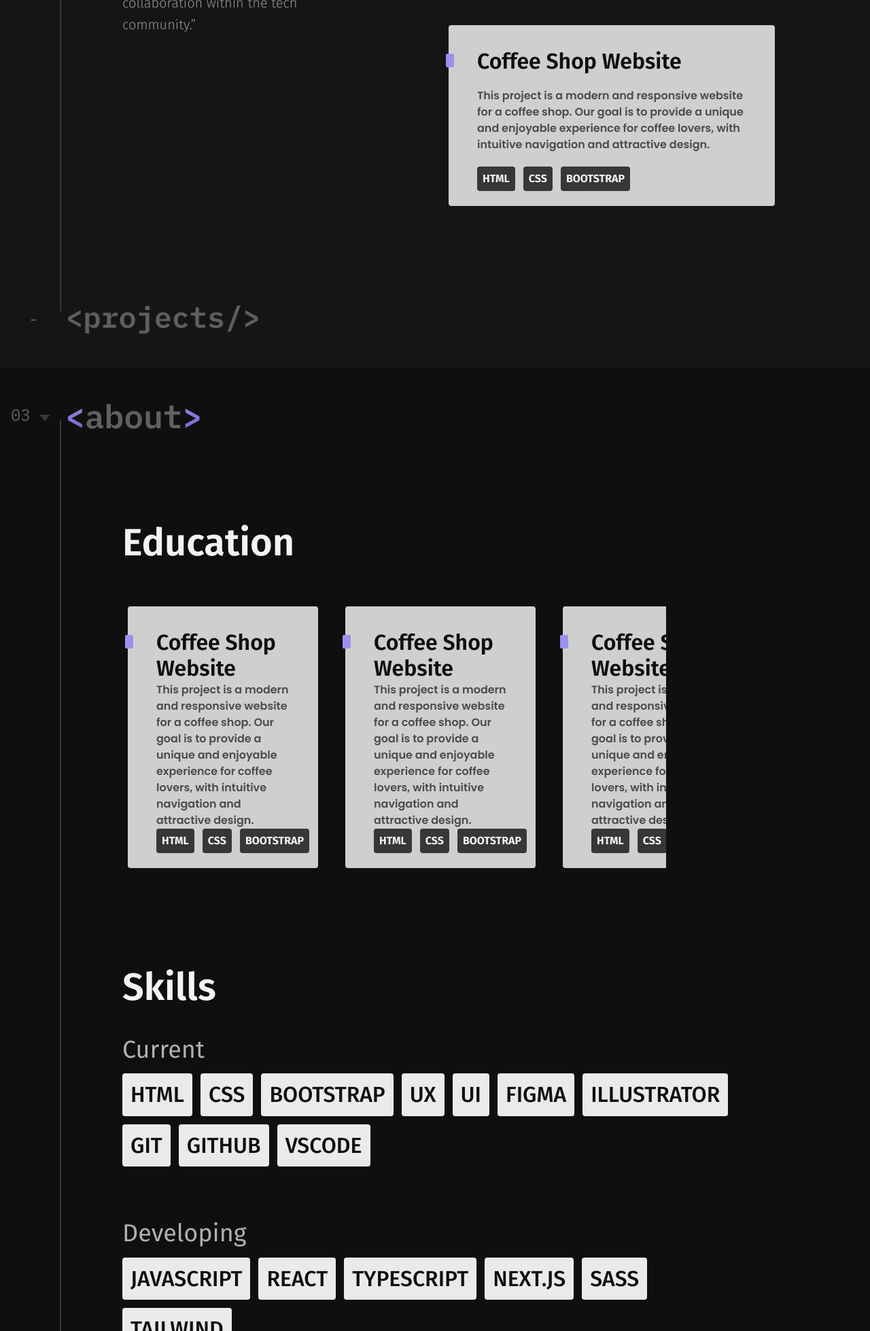
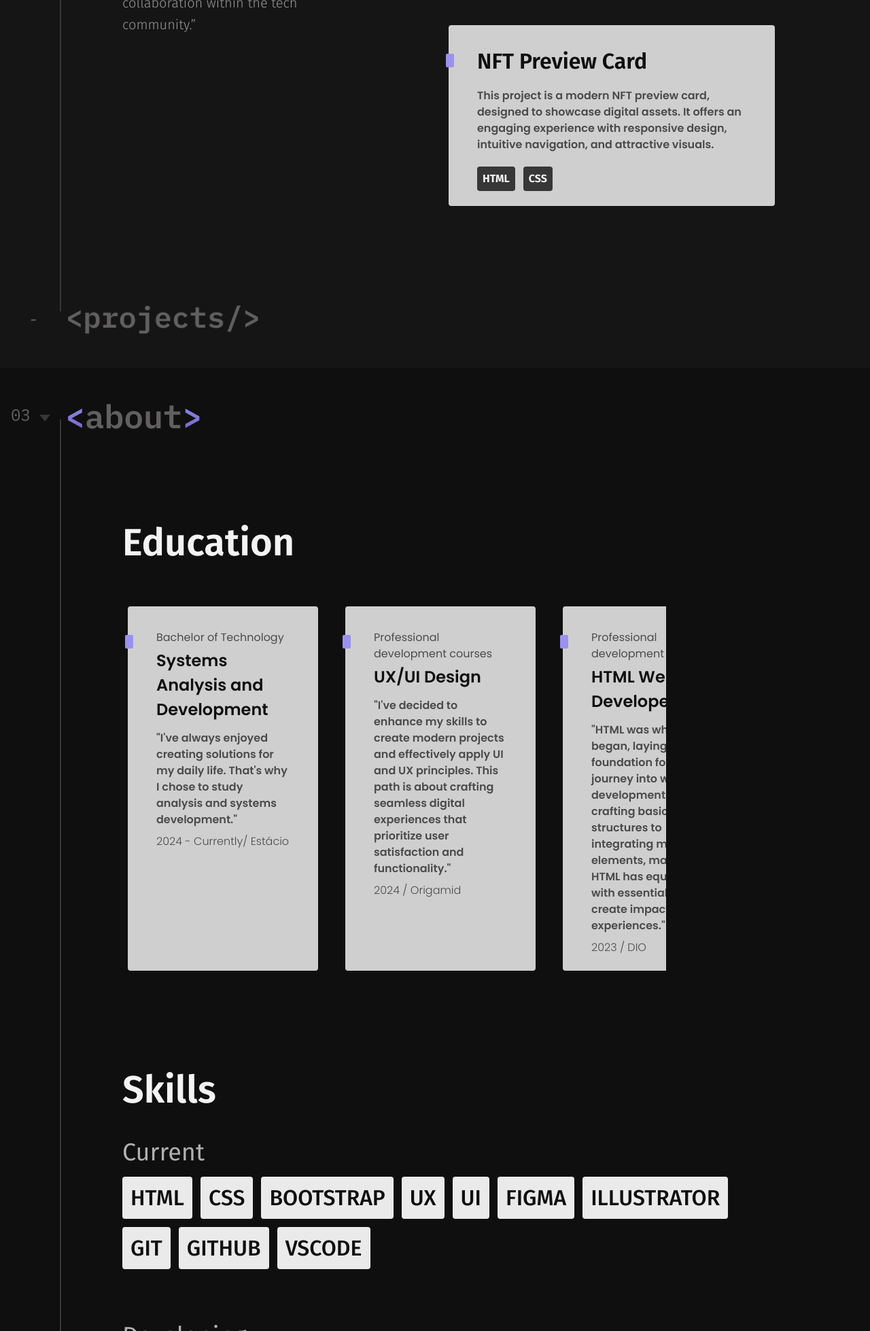
Before and after one commit to GunnarOliveira/its-me-project, a plain HTML site: page index.html in a window 1280 px wide. Shown: the part 1671-3629 px from the top of the page at 68% size. Drawn offline with Linux system fonts and the light colour scheme.

Commit message:
New Features

```diff
--- a/index.html
+++ b/index.html
@@ -53,14 +53,14 @@
           </div>
           <article class="projects__content">
             <h2 class="font-01-xl-me neutral-color-05">
-              <a href="">
+              <a href="https://github.com/GunnarOliveira/">
                 "<span>Hello</span> and welcome!
                 <span>Come take a look</span> at my <span>GitHub</span>."
               </a>
             </h2>
             <div class="github-content">
               <h3 class="github__link font-01-sm-smb neutral-color-05">
-                <a href="">
+                <a href="https://github.com/GunnarOliveira/">
                   <img
                     src="./assets/images/logo--github-1.png"
                     alt="GitHub Icon"
@@ -76,7 +76,24 @@
           </article>
           <section class="projects__cards">
             <div class="card">
-              <a href="">
+              <a href="https://gunnaroliveira.github.io/Bikcraft-Project/">
+                <h3 class="font-01-m-smb neutral-color-01">Bikcraft</h3>
+                <p class="font-02-m-smb">
+                  Modern, responsive bike shop called Bikcraft, created as the
+                  final project for the HTML and CSS course on Origamid. It
+                  offers a unique experience for bike enthusiasts
+                </p>
+                <div class="card__badges-container">
+                  <div class="card__badges">HTML</div>
+                  <div class="card__badges">CSS</div>
+                  <div class="card__badges">JAVASCRIPT</div>
+                </div>
+              </a>
+            </div>
+            <div class="card">
+              <a
+                href="https://gunnaroliveira.github.io/PROJETO-COFFEE-SHOP-BOOTSTRAP/#"
+              >
                 <h3 class="font-01-m-smb neutral-color-01">
                   Coffee Shop Website
                 </h3>
@@ -94,38 +111,19 @@
               </a>
             </div>
             <div class="card">
-              <a href="">
-                <h3 class="font-01-m-smb neutral-color-01">
-                  Coffee Shop Website
-                </h3>
+              <a
+                href="https://gunnaroliveira.github.io/nft-preview-card-component/"
+              >
+                <h3 class="font-01-m-smb neutral-color-01">NFT Preview Card</h3>
                 <p class="font-02-m-smb">
-                  This project is a modern and responsive website for a coffee
-                  shop. Our goal is to provide a unique and enjoyable experience
-                  for coffee lovers, with intuitive navigation and attractive
-                  design.
+                  This project is a modern NFT preview card, designed to
+                  showcase digital assets. It offers an engaging experience with
+                  responsive design, intuitive navigation, and attractive
+                  visuals.
                 </p>
                 <div class="card__badges-container">
                   <div class="card__badges">HTML</div>
                   <div class="card__badges">CSS</div>
-                  <div class="card__badges">BOOTSTRAP</div>
-                </div>
-              </a>
-            </div>
-            <div class="card">
-              <a href="">
-                <h3 class="font-01-m-smb neutral-color-01">
-                  Coffee Shop Website
-                </h3>
-                <p class="font-02-m-smb">
-                  This project is a modern and responsive website for a coffee
-                  shop. Our goal is to provide a unique and enjoyable experience
-                  for coffee lovers, with intuitive navigation and attractive
-                  design.
-                </p>
-                <div class="card__badges-container">
-                  <div class="card__badges">HTML</div>
-                  <div class="card__badges">CSS</div>
-                  <div class="card__badges">BOOTSTRAP</div>
                 </div>
               </a>
             </div>
@@ -147,75 +145,76 @@
             <h2 class="font-01-xl-smb neutral-color-01">Education</h2>
             <div class="about-cards">
               <div class="card">
-                <a href="">
-                  <h3 class="font-01-m-smb neutral-color-01">
-                    Coffee Shop Website
+                <a
+                  href="https://estacio.br/cursos/graduacao/analise-e-desenvolvimento-de-sistemas"
+                >
+                  <p class="first-p font-02-m neutral-color-10">
+                    Bachelor of Technology
+                  </p>
+                  <h3 class="font-02-lg-smb neutral-color-11">
+                    Systems Analysis and Development
                   </h3>
-                  <p class="font-02-m-smb">
-                    This project is a modern and responsive website for a coffee
-                    shop. Our goal is to provide a unique and enjoyable
-                    experience for coffee lovers, with intuitive navigation and
-                    attractive design.
+                  <p class="main-p font-02-m-smb neutral-color-10">
+                    "I've always enjoyed creating solutions for my daily life.
+                    That's why I chose to study analysis and systems
+                    development."
                   </p>
-                  <div class="card__badges-container">
-                    <div class="card__badges">HTML</div>
-                    <div class="card__badges">CSS</div>
-                    <div class="card__badges">BOOTSTRAP</div>
-                  </div>
+                  <p class="last-p font-02-m-l neutral-color-10">
+                    2024 - Currently/ Estácio
+                  </p>
                 </a>
               </div>
               <div class="card">
                 <a href="">
-                  <h3 class="font-01-m-smb neutral-color-01">
-                    Coffee Shop Website
-                  </h3>
-                  <p class="font-02-m-smb">
-                    This project is a modern and responsive website for a coffee
-                    shop. Our goal is to provide a unique and enjoyable
-                    experience for coffee lovers, with intuitive navigation and
-                    attractive design.
+                  <p class="first-p font-02-m neutral-color-10">
+                    Professional development courses
                   </p>
-                  <div class="card__badges-container">
-                    <div class="card__badges">HTML</div>
-                    <div class="card__badges">CSS</div>
-                    <div class="card__badges">BOOTSTRAP</div>
-                  </div>
+                  <h3 class="font-02-lg-smb neutral-color-11">UX/UI Design</h3>
+                  <p class="main-p font-02-m-smb neutral-color-10">
+                    "I've decided to enhance my skills to create modern projects
+                    and effectively apply UI and UX principles. This path is
+                    about crafting seamless digital experiences that prioritize
+                    user satisfaction and functionality."
+                  </p>
+                  <p class="last-p font-02-m-l neutral-color-10">
+                    2024 / Origamid
+                  </p>
                 </a>
               </div>
               <div class="card">
                 <a href="">
-                  <h3 class="font-01-m-smb neutral-color-01">
-                    Coffee Shop Website
+                  <p class="first-p font-02-m neutral-color-10">
+                    Professional development courses
+                  </p>
+                  <h3 class="font-02-lg-smb neutral-color-11">
+                    HTML Web Developer
                   </h3>
-                  <p class="font-02-m-smb">
-                    This project is a modern and responsive website for a coffee
-                    shop. Our goal is to provide a unique and enjoyable
-                    experience for coffee lovers, with intuitive navigation and
-                    attractive design.
+                  <p class="main-p font-02-m-smb neutral-color-10">
+                    "HTML was where I began, laying the foundation for my
+                    journey into web development. From crafting basic structures
+                    to integrating multimedia elements, mastering HTML has
+                    equipped me with essential skills to create impactful web
+                    experiences."
                   </p>
-                  <div class="card__badges-container">
-                    <div class="card__badges">HTML</div>
-                    <div class="card__badges">CSS</div>
-                    <div class="card__badges">BOOTSTRAP</div>
-                  </div>
+                  <p class="last-p font-02-m-l neutral-color-10">2023 / DIO</p>
                 </a>
               </div>
               <div class="card">
                 <a href="">
-                  <h3 class="font-01-m-smb neutral-color-01">
-                    Coffee Shop Website
+                  <p class="first-p font-02-m neutral-color-10">
+                    Professional development courses
+                  </p>
+                  <h3 class="font-02-lg-smb neutral-color-11">
+                    CSS Web Developer
                   </h3>
-                  <p class="font-02-m-smb">
-                    This project is a modern and responsive website for a coffee
-                    shop. Our goal is to provide a unique and enjoyable
-                    experience for coffee lovers, with intuitive navigation and
-                    attractive design.
+                  <p class="main-p font-02-m-smb neutral-color-10">
+                    "CSS empowers me to bring creativity to life, improving both
+                    the visual appeal and functionality of websites. I find it
+                    fulfilling to witness how styling and layout techniques can
+                    elevate a project into a polished and user-friendly
+                    experience."
                   </p>
-                  <div class="card__badges-container">
-                    <div class="card__badges">HTML</div>
-                    <div class="card__badges">CSS</div>
-                    <div class="card__badges">BOOTSTRAP</div>
-                  </div>
+                  <p class="last-p font-02-m-l neutral-color-10">2024 / DIO</p>
                 </a>
               </div>
             </div>
@@ -224,25 +223,84 @@
             <h2 class="font-01-xl-smb neutral-color-01">Skills</h2>
             <h3 class="current font-01-l neutral-color-04">Current</h3>
             <div class="skills">
-              <div class="skills__badge"><a href="">HTML</a></div>
-              <div class="skills__badge"><a href="">CSS</a></div>
-              <div class="skills__badge"><a href="">BOOTSTRAP</a></div>
-              <div class="skills__badge"><a href="">UX</a></div>
-              <div class="skills__badge"><a href="">UI</a></div>
-              <div class="skills__badge"><a href="">FIGMA</a></div>
-              <div class="skills__badge"><a href="">ILLUSTRATOR</a></div>
-              <div class="skills__badge"><a href="">GIT</a></div>
-              <div class="skills__badge"><a href="">GITHUB</a></div>
-              <div class="skills__badge"><a href="">VSCODE</a></div>
+              <div class="skills__badge">
+                <a href="https://www.w3schools.com/html/">HTML</a>
+              </div>
+              <div class="skills__badge">
+                <a href="https://www.w3schools.com/css/">CSS</a>
+              </div>
+              <div class="skills__badge">
+                <a href="https://getbootstrap.com">BOOTSTRAP</a>
+              </div>
+              <div class="skills__badge">
+                <a
+                  href="https://www.interaction-design.org/literature/topics/ux-design#:~:text=User%20experience%20(UX)%20design%20is,%2C%20design%2C%20usability%20and%20function."
+                  >UX</a
+                >
+              </div>
+              <div class="skills__badge">
+                <a
+                  href="https://www.google.com/url?sa=t&rct=j&q=&esrc=s&source=web&cd=&cad=rja&uact=8&ved=2ahUKEwj53Nbg7cuLAxXBrZUCHasTOtoQFnoECCsQAQ&url=https%3A%2F%2Fwww.interaction-design.org%2Fliterature%2Ftopics%2Fui-design%3Fsrsltid%3DAfmBOopPaDEup1An-Ie95oBIPDZSAH1fQTE6nSnwA4mFrlN_x6nzS29N&usg=AOvVaw2HiCBi0Q_2DEXq-uPSX7Yy&opi=89978449"
+                  >UI</a
+                >
+              </div>
+              <div class="skills__badge">
+                <a
+                  href="https://www.google.com/url?sa=t&source=web&cd=&cad=rja&uact=8&ved=2ahUKEwjqyo_q7cuLAxX_vJUCHZqdIWsQFnoECBQQAQ&url=https%3A%2F%2Fhelp.figma.com%2Fhc%2Fen-us%2Farticles%2F14563969806359-What-is-Figma&usg=AOvVaw0heDGUNkKRlOpZHDaVpOKC&opi=89978449"
+                  >FIGMA</a
+                >
+              </div>
+              <div class="skills__badge">
+                <a
+                  href="https://www.google.com/url?sa=t&rct=j&q=&esrc=s&source=web&cd=&cad=rja&uact=8&ved=2ahUKEwidwevw7cuLAxWGqZUCHcJCCvQQFnoECCgQAQ&url=https%3A%2F%2Fwww.adobe.com%2Fproducts%2Fillustrator.html&usg=AOvVaw2Pyby7V_YWrsH0LttJYmCL&opi=89978449"
+                  >ILLUSTRATOR</a
+                >
+              </div>
+              <div class="skills__badge">
+                <a href="https://git-scm.com/video/what-is-git">GIT</a>
+              </div>
+              <div class="skills__badge">
+                <a
+                  href="https://www.google.com/url?sa=t&rct=j&q=&esrc=s&source=web&cd=&cad=rja&uact=8&ved=2ahUKEwiHx9KN7suLAxVyq5UCHRnEFdkQFnoECDIQAQ&url=https%3A%2F%2Fdocs.github.com%2Fen%2Fget-started%2Fstart-your-journey%2Fabout-github-and-git&usg=AOvVaw1uaqBz7lXioY7RWqbKGivh&opi=89978449"
+                  >GITHUB</a
+                >
+              </div>
+              <div class="skills__badge">
+                <a href="https://code.visualstudio.com">VSCODE</a>
+              </div>
             </div>
             <h3 class="current font-01-l neutral-color-04">Developing</h3>
             <div class="skills">
-              <div class="skills__badge"><a href="">JAVASCRIPT</a></div>
-              <div class="skills__badge"><a href="">REACT</a></div>
-              <div class="skills__badge"><a href="">TYPESCRIPT</a></div>
-              <div class="skills__badge"><a href="">NEXT.JS</a></div>
-              <div class="skills__badge"><a href="">SASS</a></div>
-              <div class="skills__badge"><a href="">tailwind</a></div>
+              <div class="skills__badge">
+                <a
+                  href="https://www.google.com/url?sa=t&rct=j&q=&esrc=s&source=web&cd=&cad=rja&uact=8&ved=2ahUKEwjO0IWo7suLAxWUqZUCHVt-E1YQFnoECCsQAQ&url=https%3A%2F%2Fdeveloper.mozilla.org%2Fpt-BR%2Fdocs%2FWeb%2FJavaScript&usg=AOvVaw2EYVrghf5nessdBRSy-wTF&opi=89978449"
+                  >JAVASCRIPT</a
+                >
+              </div>
+              <div class="skills__badge">
+                <a
+                  href="https://www.google.com/url?sa=t&rct=j&q=&esrc=s&source=web&cd=&cad=rja&uact=8&ved=2ahUKEwimvK6u7suLAxUtqpUCHQCiMoQQFnoECAoQAQ&url=https%3A%2F%2Freact.dev%2F&usg=AOvVaw1tEjYYiD7LQlxO53dgjTHV&opi=89978449"
+                  >REACT</a
+                >
+              </div>
+              <div class="skills__badge">
+                <a
+                  href="https://www.google.com/url?sa=t&rct=j&q=&esrc=s&source=web&cd=&cad=rja&uact=8&ved=2ahUKEwiLhoS27suLAxVkrJUCHXPnF7IQFnoECAkQAQ&url=https%3A%2F%2Fwww.typescriptlang.org%2F&usg=AOvVaw0CNxTP-CKE5ss0r3aWazpG&opi=89978449"
+                  >TYPESCRIPT</a
+                >
+              </div>
+              <div class="skills__badge">
+                <a
+                  href="https://www.google.com/url?sa=t&rct=j&q=&esrc=s&source=web&cd=&cad=rja&uact=8&ved=2ahUKEwiNu4fB7suLAxUOlJUCHfKbJMcQFnoECAgQAQ&url=https%3A%2F%2Fnextjs.org%2F&usg=AOvVaw2lvpxQDmLPmn3zhK26RJ4F&opi=89978449"
+                  >NEXT.JS</a
+                >
+              </div>
+              <div class="skills__badge">
+                <a href="https://sass-lang.com/">SASS</a>
+              </div>
+              <div class="skills__badge">
+                <a href="https://tailwindcss.com/">tailwind</a>
+              </div>
             </div>
           </section>
           <div class="tags tag-bottom">
@@ -332,5 +390,25 @@
         </div>
       </div>
     </div>
+    <footer class="footer-bg">
+      <div class="footer container">
+        <nav class="font-01-xxxs neutral-color-05">
+          <ul>
+            <li>
+              <a href=""><span>Home</span> /</a>
+            </li>
+            <li>
+              <a href=""> <span>Projects</span> / </a>
+            </li>
+            <li>
+              <a href=""> <span>About</span> /</a>
+            </li>
+            <li>
+              <a href=""> <span>Contact</span> </a>
+            </li>
+          </ul>
+        </nav>
+      </div>
+    </footer>
   </body>
 </html>
--- a/styles/about/about.css
+++ b/styles/about/about.css
@@ -74,6 +74,15 @@
     overflow-x: scroll;
   }
 }
+.about .card .first-p {
+  margin-bottom: 4px;
+}
+.about .card h3 {
+  margin-bottom: 12px;
+}
+.about .card .main-p {
+  margin-bottom: 8px;
+}
 .about__skills {
   grid-column: 1 / -1;
   padding-left: 80px;
--- a/styles/projects/project.css
+++ b/styles/projects/project.css
@@ -130,7 +130,7 @@
 }
 @media (max-width: 800px) {
   .projects__cards {
-    max-width: 800px;
+    max-width: 900px;
     flex-direction: row;
     overflow-x: scroll;
     gap: 40px;
--- a/styles/styles.css
+++ b/styles/styles.css
@@ -19,3 +19,5 @@
 @import url(./about/about.css);
 /*Contact*/
 @import url(./contact/contact.css);
+/*Footer*/
+@import url(./components/footer.css);
```
Also changed, not shown: styles/components/footer.css (added, +20 -0 lines), styles/contact/contact.css (+28 -1 lines).
